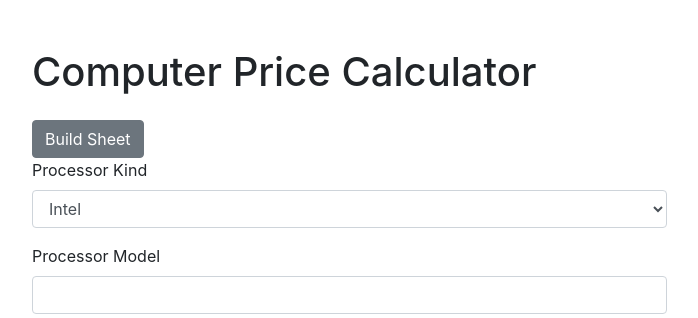
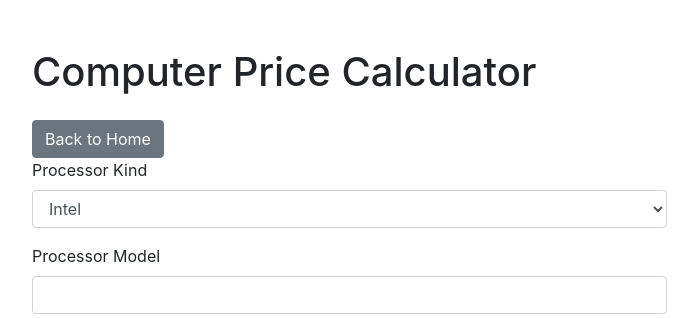
Before and after one commit to lemonaidexo/comp-calc, a Flask app: page /calculator in a window 1280 px wide. Shown: the top 318 px of the page, without its empty margins (53-751 px from the left). Run offline with Flask 2, Linux system fonts and the light colour scheme; some libraries are stand-ins or nearby versions.

Commit message:
Update navigation link in calculator.html to redirect to home page

```diff
--- a/templates/calculator.html
+++ b/templates/calculator.html
@@ -10,7 +10,7 @@
 <body>
     <div class="container mt-5">
         <h1>Computer Price Calculator</h1>
-        <a href="/build-sheet" class="btn btn-secondary mt-3">Build Sheet</a>
+        <a href="/" class="btn btn-secondary mt-3">Back to Home</a>
         <div class="row">
             <!-- Form Section -->
             <div class="col-md-7">
```
